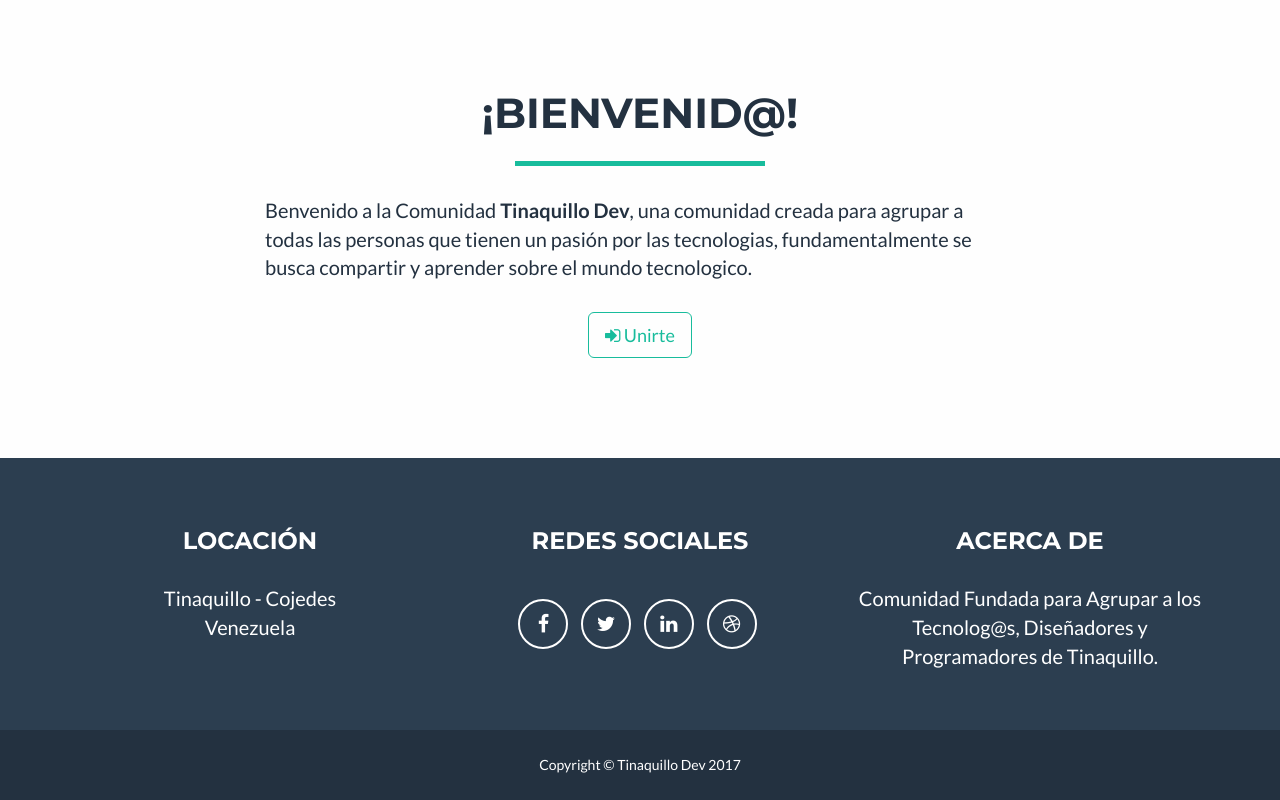
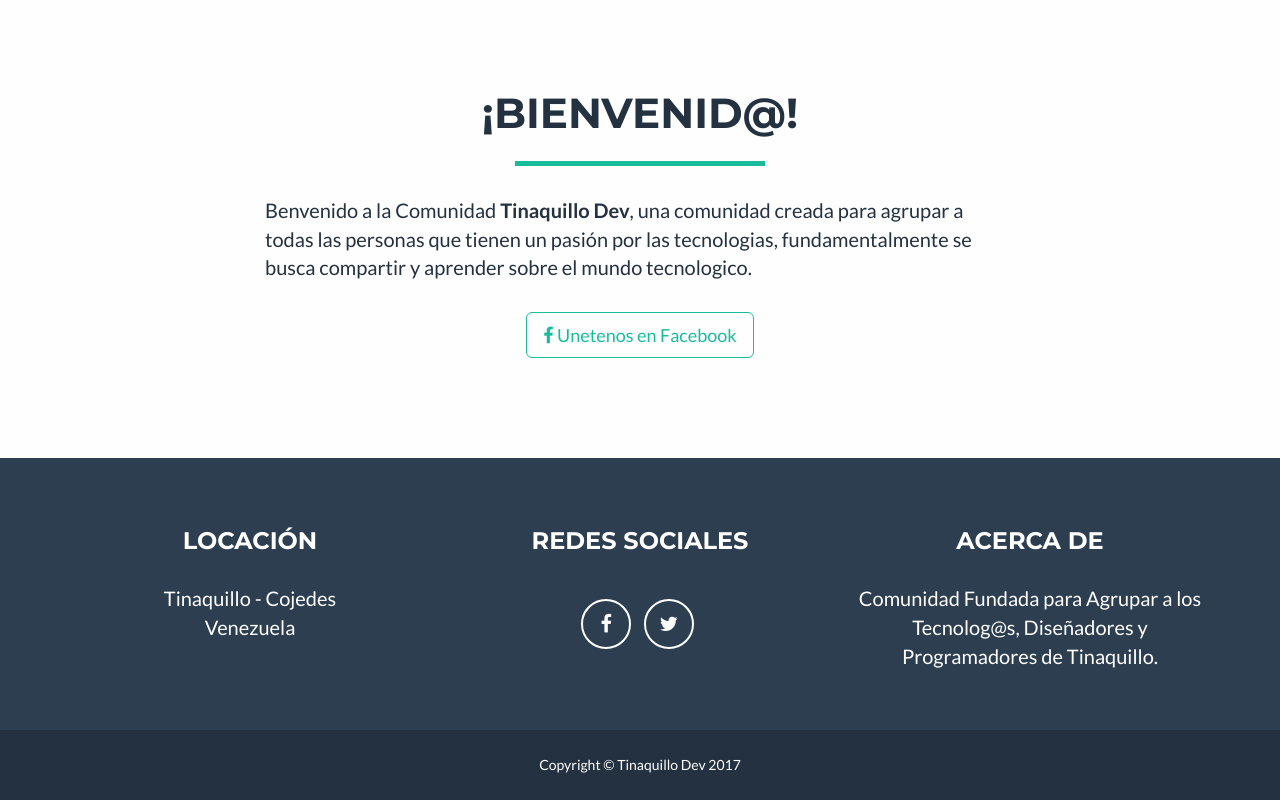
Before and after one commit to tinaquillo-dev/tinaquillo-dev.github.io, a plain HTML site: page index.html in a window 1280 px wide. Shown: the part 654-1454 px from the top of the page. Drawn offline with nearby package versions, Linux system fonts and the light colour scheme.

Commit message:
[add] - Link a redes sociales

```diff
--- a/index.html
+++ b/index.html
@@ -62,13 +62,11 @@
             <div class="row">
                 <div class="col-lg-8 col-lg-offset-2">
                     <p>Benvenido a la Comunidad <b>Tinaquillo Dev</b>, una comunidad creada para agrupar a todas las personas que tienen un pasión por las tecnologias, fundamentalmente se busca compartir y aprender sobre el mundo tecnologico.</p>
-
-
                 </div>
 
                 <div class="col-lg-8 col-lg-offset-2 text-center">
                     <a href="https://www.facebook.com/groups/tinaquillo.dev/" class="btn btn-lg " alt="Unete" target="_blank">
-                        <i class="fa fa-sign-in"></i> Unirte
+                        <i class="fa fa-facebook"></i> Unetenos en Facebook
                     </a>
                 </div>
             </div>
@@ -90,16 +88,10 @@
                         <h3>Redes Sociales</h3>
                         <ul class="list-inline">
                             <li>
-                                <a href="#" class="btn-social btn-outline"><span class="sr-only">Facebook</span><i class="fa fa-fw fa-facebook"></i></a>
+                                <a href="https://www.facebook.com/groups/tinaquillo.dev/" class="btn-social btn-outline"><span class="sr-only">Facebook</span><i class="fa fa-fw fa-facebook"></i></a>
                             </li>
                             <li>
                                 <a href="#" class="btn-social btn-outline"><span class="sr-only">Twitter</span><i class="fa fa-fw fa-twitter"></i></a>
-                            </li>
-                            <li>
-                                <a href="#" class="btn-social btn-outline"><span class="sr-only">Linked In</span><i class="fa fa-fw fa-linkedin"></i></a>
-                            </li>
-                            <li>
-                                <a href="#" class="btn-social btn-outline"><span class="sr-only">Dribble</span><i class="fa fa-fw fa-dribbble"></i></a>
                             </li>
                         </ul>
                     </div>
```
